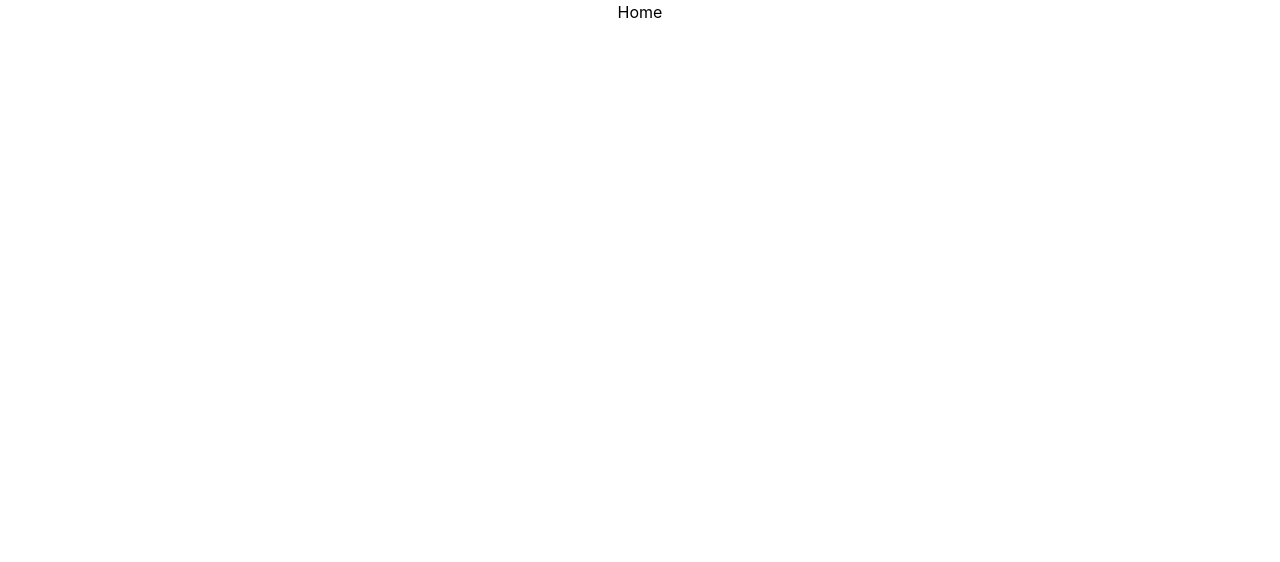
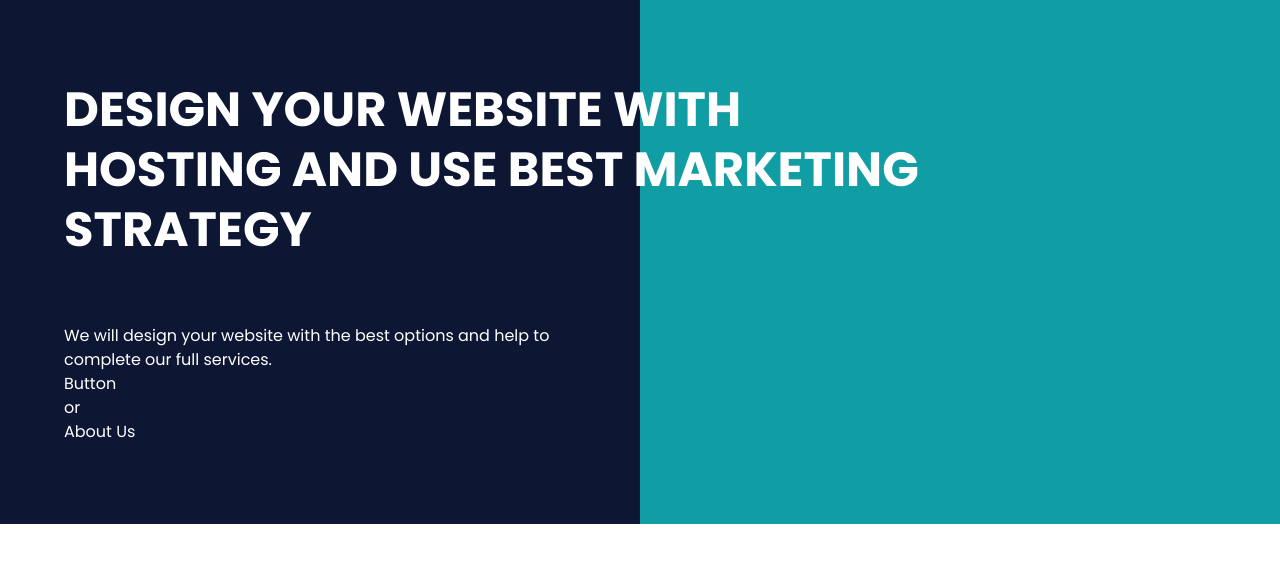
Before and after one commit to abusaidshabib/colabsite, a React (Create React App) app: page / in a window 1280 px wide. Shown: the top 562 px of the page. Built offline with nearby package versions, Linux system fonts and the light colour scheme.

Commit message:
Hero section added

```diff
--- a/public/index.html
+++ b/public/index.html
@@ -1,20 +1,23 @@
 <!DOCTYPE html>
 <html lang="en">
+
 <head>
   <meta charset="utf-8" />
   <link rel="icon" href="%PUBLIC_URL%/favicon.ico" />
   <meta name="viewport" content="width=device-width, initial-scale=1" />
   <meta name="theme-color" content="#000000" />
-    <meta
-      name="description"
-      content="Web site created using create-react-app"
-    />
+  <meta name="description" content="Web site created using create-react-app" />
   <link rel="apple-touch-icon" href="%PUBLIC_URL%/logo192.png" />
   <!--
       manifest.json provides metadata used when your web app is installed on a
       user's mobile device or desktop. See https://developers.google.com/web/fundamentals/web-app-manifest/
     -->
   <link rel="manifest" href="%PUBLIC_URL%/manifest.json" />
+  <link rel="preconnect" href="https://fonts.googleapis.com">
+  <link rel="preconnect" href="https://fonts.gstatic.com" crossorigin>
+  <link
+    href="https://fonts.googleapis.com/css2?family=Poppins:ital,wght@0,100;0,200;0,300;0,400;0,500;0,600;0,700;0,800;0,900;1,100;1,200;1,300;1,400;1,500;1,600;1,700;1,800;1,900&display=swap"
+    rel="stylesheet">
   <!--
       Notice the use of %PUBLIC_URL% in the tags above.
       It will be replaced with the URL of the `public` folder during the build.
@@ -26,6 +29,7 @@
     -->
   <title>React App</title>
 </head>
+
 <body>
   <noscript>You need to enable JavaScript to run this app.</noscript>
   <div id="root"></div>
@@ -40,4 +44,5 @@
       To create a production bundle, use `npm run build` or `yarn build`.
     -->
 </body>
+
 </html>
--- a/src/App.css
+++ b/src/App.css
@@ -1,5 +1,6 @@
 .App {
   text-align: center;
+  font-family: 'Poppins', sans-serif;
 }
 
 .App-logo {
--- /dev/null
+++ b/src/Pages/Home/Hero/Hero.css
@@ -0,0 +1,3 @@
+.hero-section{
+    background-image: linear-gradient(to right, #0D1633 50%, #119DA4 50%);
+}
--- /dev/null
+++ b/src/Pages/Home/Hero/Hero.js
@@ -0,0 +1,35 @@
+import React from 'react';
+import { Link } from 'react-router-dom';
+import './Hero.css';
+
+const Hero = () => {
+    return (
+        <div className='hero-section text-left px-16 py-20 text-white'>
+            <h1 className='text-5xl font-bold leading-tight mb-16'>DESIGN YOUR WEBSITE WITH <br />
+                HOSTING AND USE BEST MARKETING<br />
+                STRATEGY
+            </h1>
+            <div className='grid grid-cols-2'>
+                <div>
+                    <p className='pr-8'>
+                        We will design your website with the best options and help to complete our full services.
+                    </p>
+                    <Link>
+                        <button class="btn btn-blue">
+                            Button
+                        </button>
+                    </Link>
+                    <p>or</p>
+                    <Link>
+                        About Us
+                    </Link>
+                </div>
+                <div>
+
+                </div>
+            </div>
+        </div>
+    );
+};
+
+export default Hero;
--- a/src/Pages/Home/Home/Home.js
+++ b/src/Pages/Home/Home/Home.js
@@ -1,9 +1,10 @@
 import React from 'react';
+import Hero from '../Hero/Hero';
 
 const Home = () => {
     return (
         <div>
-            <h1>Home</h1>
+            <Hero></Hero>
         </div>
     );
 };
```
Lines whose indentation alone changed are shown as unchanged.
